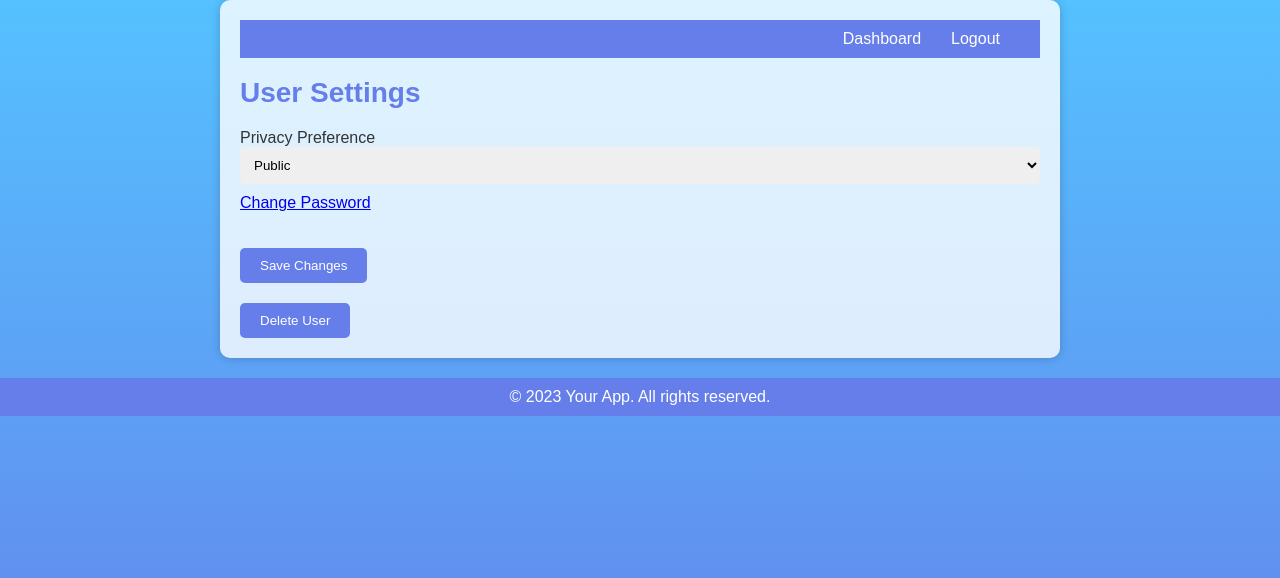
After one commit to shaharalonii/Event-Planning-App, a Flask app: page /settings in a window 1280 px wide. The commit adds this page. Shown: the top 578 px of the page. Run offline with Flask 3, Linux system fonts and the light colour scheme; a user stored in the database is signed in.

Commit message:
user settings(delete user, change pass and Privacy

```diff
--- a/app.py
+++ b/app.py
@@ -18,6 +18,15 @@ app.config['SQLALCHEMY_DATABASE_URI'] = 'sqlite:///database.db'
 app.config['SQLALCHEMY_TRACK_MODIFICATIONS'] = False
 app.config['TEMPLATES_AUTO_RELOAD'] = True
 
+
+db = SQLAlchemy(app)
+migrate = Migrate(app, db)
+
+bcrypt = Bcrypt(app)
+
+login_manager = LoginManager(app)
+login_manager.login_view = 'login'
+
 class ResetPasswordForm(FlaskForm):
     password = PasswordField('New Password', validators=[
         DataRequired(),
@@ -30,6 +39,17 @@ class ResetPasswordForm(FlaskForm):
         EqualTo('password', message='Passwords must match.')
     ])
     submit = SubmitField('Reset Password')
+
+class ChangePasswordForm(FlaskForm):
+    current_password = PasswordField('Current Password', validators=[DataRequired()])
+    new_password = PasswordField('New Password', validators=[
+        DataRequired(),
+        Length(min=8, max=16),
+        Regexp(r'^(?=.*?[A-Z])(?=.*?[a-z])(?=.*?[0-9]).{8,16}$',
+               message='Password must contain at least 1 uppercase letter, 1 lowercase letter, and 1 number.')
+    ])
+    confirm_new_password = PasswordField('Confirm New Password', validators=[DataRequired(), EqualTo('new_password', message='Passwords must match.')])
+    submit = SubmitField('Change Password')
 
 class RegisterForm(FlaskForm):
     name = StringField('Name', validators=[DataRequired()])
@@ -47,13 +67,11 @@ class RegisterForm(FlaskForm):
     privacy_preference = StringField('Privacy Preference')
     submit = SubmitField('Register')
 
-db = SQLAlchemy(app)
-migrate = Migrate(app, db)
+class SettingsForm(FlaskForm):
+    privacy_preference = StringField('Privacy Preference')
+    contact = StringField('Contact')
+    submit = SubmitField('Save Changes')
 
-bcrypt = Bcrypt(app)
-
-login_manager = LoginManager(app)
-login_manager.login_view = 'login'
 
 class EventForm(FlaskForm):
     title = StringField('Title', validators=[DataRequired()])
@@ -90,6 +108,46 @@ class Event(db.Model):
 
 with app.app_context():
     db.create_all()
+
+@app.route('/change_password', methods=['GET', 'POST'])
+@login_required
+def change_password():
+    form = ChangePasswordForm()
+    if form.validate_on_submit():
+        current_password = form.current_password.data
+        new_password = form.new_password.data
+
+        if bcrypt.check_password_hash(current_user.password, current_password):
+            hashed_password = bcrypt.generate_password_hash(new_password).decode('utf-8')
+            current_user.password = hashed_password
+            db.session.commit()
+            flash('Password changed successfully', 'success')
+            return redirect(url_for('settings'))
+        else:
+            flash('Current password is incorrect', 'danger')
+
+    return render_template('change_password.html', form=form)
+
+@app.route('/settings', methods=['GET', 'POST'])
+@login_required
+def settings():
+    form = SettingsForm()  # Create a form for user settings
+
+    if form.validate_on_submit():
+        # Update the user's settings based on the form data
+        current_user.privacy_preference = form.privacy_preference.data
+        current_user.contact = form.contact.data
+        # ... update other user settings ...
+        db.session.commit()
+        flash('Settings updated successfully', 'success')
+        return redirect(url_for('settings'))
+
+    # Pre-populate the form with the user's current settings
+    form.privacy_preference.data = current_user.privacy_preference
+    form.contact.data = current_user.contact
+    # ... populate other form fields with user settings ...
+
+    return render_template('settings.html', form=form)
 
 @app.route('/events/<int:event_id>', methods=['DELETE'])
 @login_required
@@ -143,6 +201,18 @@ def register():
         flash('Registration successful.', 'success')
         return redirect(url_for('login'))
     return render_template('register.html', form=form)
+
+@app.route('/delete_user', methods=['POST'])
+@login_required
+def delete_user():
+    user = current_user
+    # Perform the deletion logic here, such as deleting user-related data from the database
+    db.session.delete(user)
+    db.session.commit()
+    logout_user()
+    flash('Your account has been deleted.', 'success')
+    return redirect(url_for('home'))
+
 
 @app.route('/login', methods=['GET', 'POST'])
 def login():
--- a/templates/dashboard.html
+++ b/templates/dashboard.html
@@ -6,7 +6,9 @@
 <header>
     <nav>
         <ul>
-            <li><a href="{{ url_for('logout') }}">Logout</a></li>
+            <li><a href="{{ url_for('register') }}">Register</a></li>
+            <li><a href="{{ url_for('settings') }}">Settings</a></li>
+            <li><a href="{{ url_for('public_events') }}">See Public Events</a></li>
         </ul>
     </nav>
 </header>
--- /dev/null
+++ b/templates/settings.html
@@ -0,0 +1,31 @@
+{% extends 'base.html' %}
+
+{% block content %}
+<header>
+  <nav>
+    <!-- Navigation links -->
+    <ul>
+      <li><a href="{{ url_for('dashboard') }}">Dashboard</a></li>
+      <li><a href="{{ url_for('logout') }}">Logout</a></li>
+    </ul>
+  </nav>
+</header>
+<h1>User Settings</h1>
+<form method="POST" action="{{ url_for('settings') }}">
+  {{ form.csrf_token }}
+  <div class="form-group">
+    {{ form.privacy_preference.label }}
+    <select class="form-control" name="{{ form.privacy_preference.name }}">
+      <option value="private" {% if form.privacy_preference.data == 'private' %}selected{% endif %}>Private</option>
+      <option value="public" {% if form.privacy_preference.data == 'public' %}selected{% endif %}>Public</option>
+    </select>
+  </div>
+  <a href="{{ url_for('change_password') }}" class="btn btn-primary">Change Password</a><br><br><br>
+  <button type="submit" class="btn btn-primary" name="submit" value="save_changes">Save Changes</button>
+</form>
+
+<form method="POST" action="{{ url_for('delete_user') }}" onsubmit="return confirm('Are you sure you want to delete your account? This action cannot be undone.');">
+  {{ form.csrf_token }}
+  <button type="submit" class="btn btn-danger" name="submit" value="delete_user">Delete User</button>
+</form>
+{% endblock %}
```
Also changed, not shown: templates/change_password.html (added, +20 -0 lines), instance/database.db.
